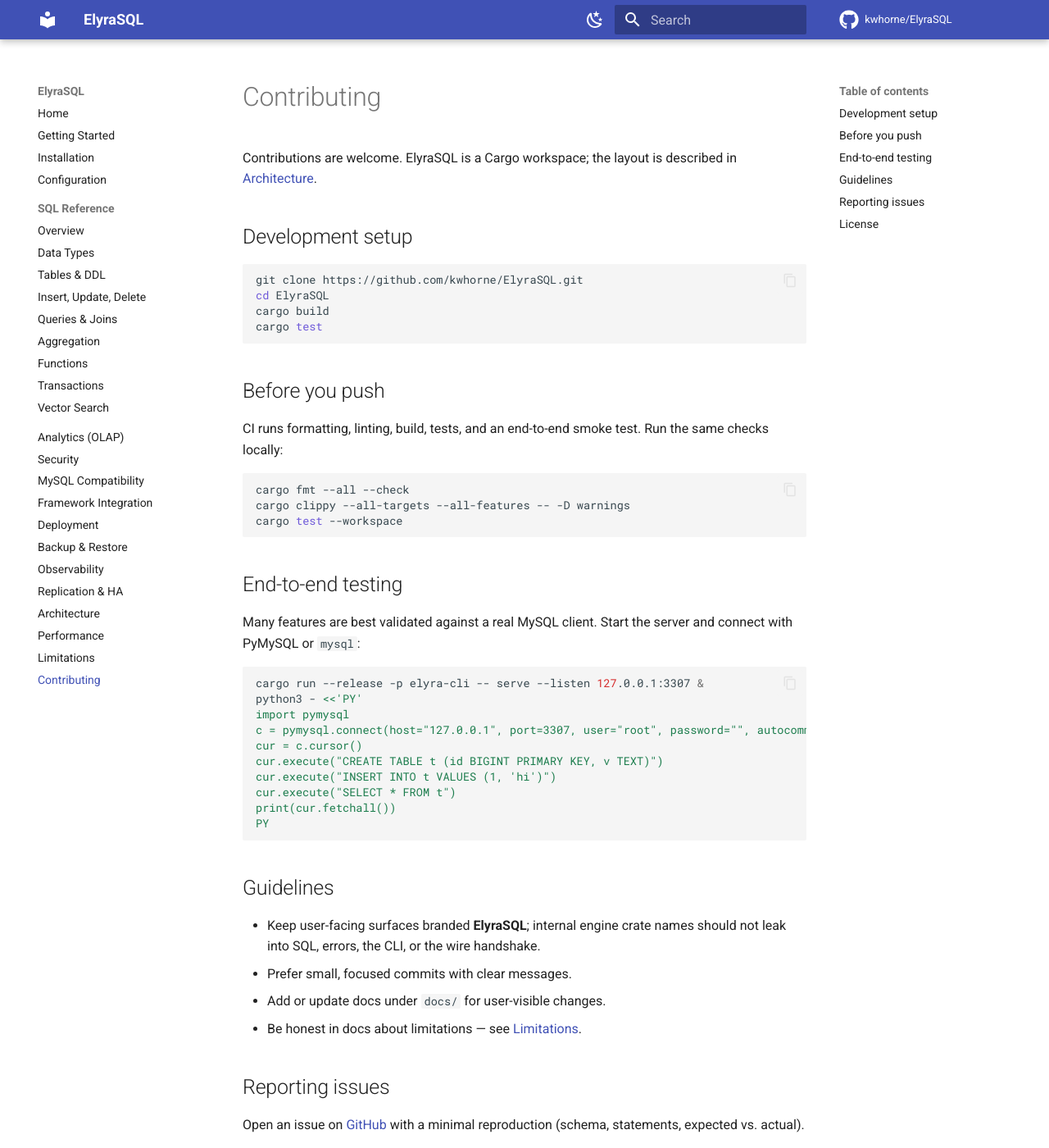
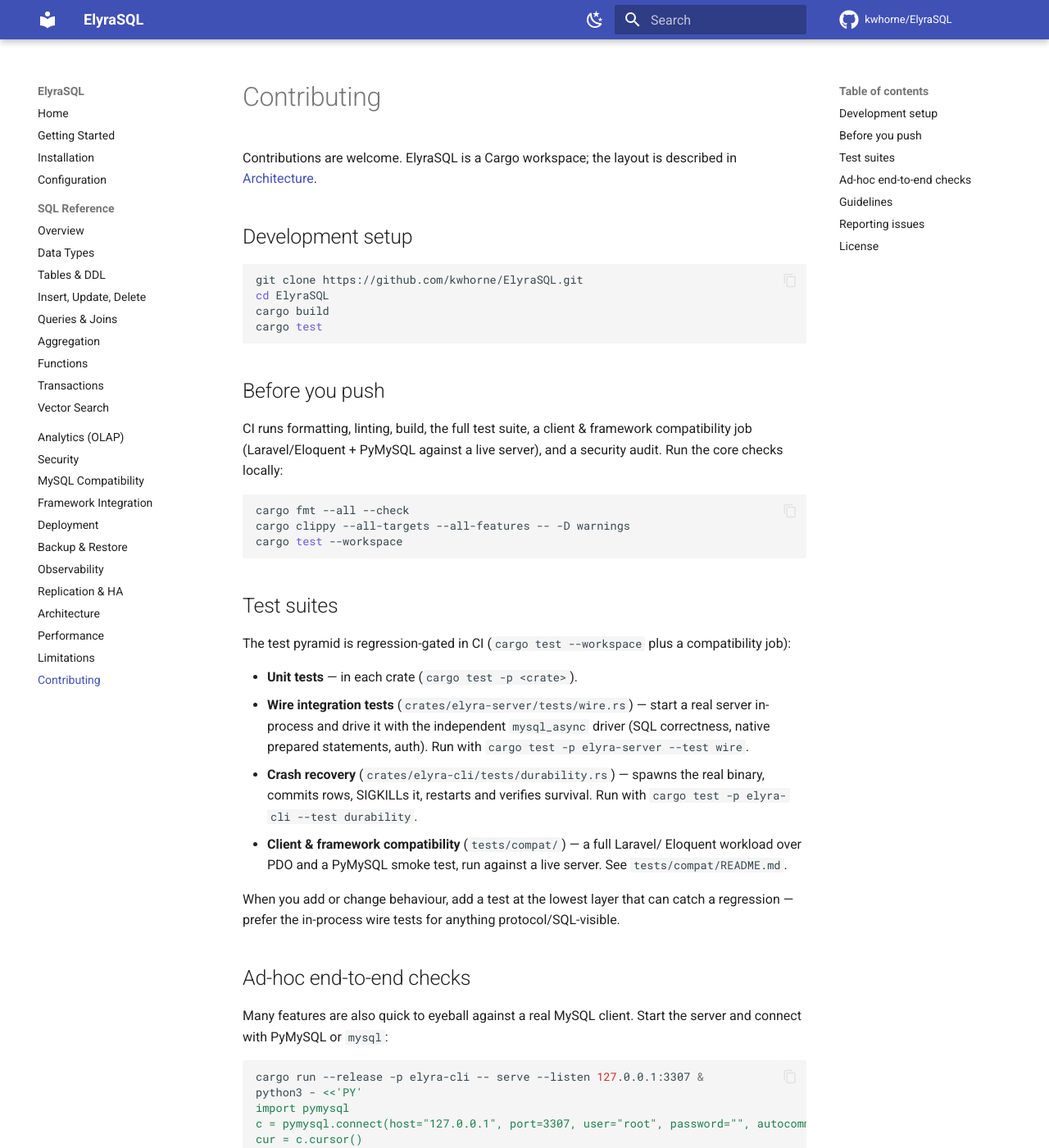
Before and after one commit to kwhorne/ElyraSQL, an MkDocs documentation site: the page built from docs/contributing.md, in a window 1280 px wide and 1400 px high. Shown: the whole window at 82% size. Built offline with MkDocs 1.6.1 and Material for MkDocs 9.7.7, drawn with Linux system fonts in a browser that asks for light colours; comment, search, counter and statistics services are not loaded.

Commit message:
docs(contributing): document the test suites and updated CI checks

````diff
--- a/docs/contributing.md
+++ b/docs/contributing.md
@@ -14,8 +14,9 @@
 
 ## Before you push
 
-CI runs formatting, linting, build, tests, and an end-to-end smoke test. Run
-the same checks locally:
+CI runs formatting, linting, build, the full test suite, a client & framework
+compatibility job (Laravel/Eloquent + PyMySQL against a live server), and a
+security audit. Run the core checks locally:
 
 ```bash
 cargo fmt --all --check
@@ -23,10 +24,30 @@
 cargo test --workspace
 ```
 
-## End-to-end testing
+## Test suites
 
-Many features are best validated against a real MySQL client. Start the server
-and connect with PyMySQL or `mysql`:
+The test pyramid is regression-gated in CI (`cargo test --workspace` plus a
+compatibility job):
+
+- **Unit tests** — in each crate (`cargo test -p <crate>`).
+- **Wire integration tests** (`crates/elyra-server/tests/wire.rs`) — start a real
+  server in-process and drive it with the independent `mysql_async` driver
+  (SQL correctness, native prepared statements, auth). Run with
+  `cargo test -p elyra-server --test wire`.
+- **Crash recovery** (`crates/elyra-cli/tests/durability.rs`) — spawns the real
+  binary, commits rows, SIGKILLs it, restarts and verifies survival. Run with
+  `cargo test -p elyra-cli --test durability`.
+- **Client & framework compatibility** (`tests/compat/`) — a full Laravel/
+  Eloquent workload over PDO and a PyMySQL smoke test, run against a live
+  server. See `tests/compat/README.md`.
+
+When you add or change behaviour, add a test at the lowest layer that can catch a
+regression — prefer the in-process wire tests for anything protocol/SQL-visible.
+
+## Ad-hoc end-to-end checks
+
+Many features are also quick to eyeball against a real MySQL client. Start the
+server and connect with PyMySQL or `mysql`:
 
 ```bash
 cargo run --release -p elyra-cli -- serve --listen 127.0.0.1:3307 &
````
